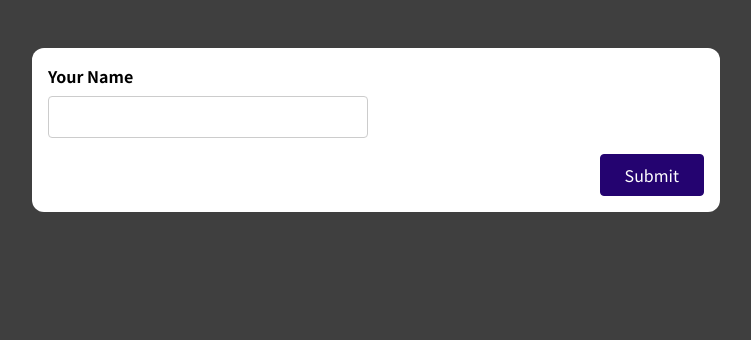
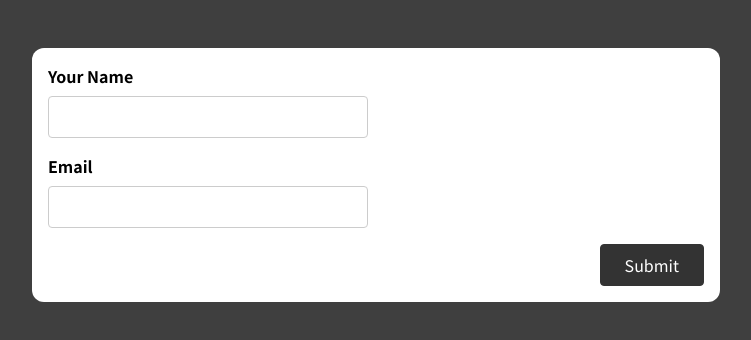
Before and after one commit to lukas-anci/react-form-input-feedback, a React (Create React App) app: page / in a window 1280 px wide. Shown: the top 340 px of the page, without its empty margins (264-1015 px from the left). Built offline with nearby package versions, Linux system fonts and the light colour scheme.

Commit message:
form 2nd input done

```diff
--- a/src/components/SimpleInput.js
+++ b/src/components/SimpleInput.js
@@ -1,32 +1,61 @@
-import { useState } from 'react';
+import { useEffect, useState } from 'react';
 const SimpleInput = (props) => {
   const [enteredName, setEnteredName] = useState('');
-  // const [enteredNameIsValid, setEnteredNameIsValid] = useState(false);
   const [enteredNameTouched, setEnteredNameTouched] = useState(false);
-  const [formIsValid, setFormValid] = useState(false);
+  const [formIsValid, setFormIsValid] = useState(false);
 
-  const enteredNameIsValid = enteredName.trim() !== '';
-  const nameInputIsInvalid = !enteredNameIsValid && enteredNameTouched;
+  const [enterEmail, setEnterEmail] = useState('');
+  const [enterEmailTouched, setEnterEmailTouched] = useState(false);
+
+  const emailValidationRegex =
+    /^(([^<>()[\]\\.,;:\s@"]+(\.[^<>()[\]\\.,;:\s@"]+)*)|(".+"))@((\[[0-9]{1,3}\.[0-9]{1,3}\.[0-9]{1,3}\.[0-9]{1,3}\])|(([a-zA-Z\-0-9]+\.)+[a-zA-Z]{2,}))$/;
+  const nameValidation = /^([a-zA-Z]+\s)*[a-zA-Z]+$/;
+
+  const enteredEmailIsValid = emailValidationRegex.test(enterEmail);
+
+  // const enteredEmailIsValid = !re;
+  const emailInputIsInvalid = !enteredEmailIsValid && enterEmailTouched;
+
+  const enteredNameIsValid =
+    enteredName.trim().length >= 3 && nameValidation.test(nameValidation);
+  const nameInputHasError = !enteredNameIsValid && enteredNameTouched;
+
+  // prideti email input ir prie pavaldinuoti prie esamos logikos
+  // email turi tureti @ ir taska po @.
+
+  useEffect(() => {
+    enteredNameIsValid && enteredEmailIsValid
+      ? setFormIsValid(true)
+      : setFormIsValid(false);
+  }, [enteredNameIsValid, enteredEmailIsValid]);
 
   const nameInputChangeHandler = (event) => {
     console.log('keystroke');
     setEnteredName(event.target.value);
+  };
+
+  const emailInputChangeHandler = (event) => {
+    console.log('email keystroke');
+    setEnterEmail(event.target.value);
   };
   const formSubmissionHandler = (event) => {
     // sustabdyti forma nuo siuntimo nustatytuoju budu
     event.preventDefault();
 
     // formos siuntimas reiskia kad visi laukai yra paliesti
+    setEnterEmailTouched(true);
     setEnteredNameTouched(true);
 
     // validacija
-    if (!enteredNameIsValid) {
+    if (!enteredNameIsValid || !enteredEmailIsValid) {
       return;
     }
 
     // isvalyti input po submit
     setEnteredName('');
     setEnteredNameTouched(false);
+    setEnterEmail('');
+    setEnterEmailTouched(false);
   };
   const nameInputBlurHandler = (event) => {
     setEnteredNameTouched(true);
@@ -35,13 +64,20 @@ const SimpleInput = (props) => {
       return;
     }
   };
-
-  const nameInputClasses = nameInputIsInvalid
+  const emailInputHandler = (event) => {
+    setEnterEmailTouched(true);
+    if (!enteredEmailIsValid) {
+      return;
+    }
+  };
+  const nameInputClasses = nameInputHasError
     ? 'form-control invalid'
     : 'form-control';
-
+  const emailInputClasses = emailInputIsInvalid
+    ? 'form-control invalid'
+    : 'form-control';
   return (
-    <form onSubmit={formSubmissionHandler}>
+    <form autoComplete="off" onSubmit={formSubmissionHandler}>
       <div className={nameInputClasses}>
         <label htmlFor="name">Your Name</label>
         <input
@@ -50,13 +86,26 @@ const SimpleInput = (props) => {
           onBlur={nameInputBlurHandler}
           type="text"
           id="name"
+        />{' '}
+        {nameInputHasError && (
+          <p className="error-text">Name must be at least 3 characters long</p>
+        )}
+      </div>
+      <div className={emailInputClasses}>
+        <label htmlFor="name">Email</label>
+        <input
+          value={enterEmail}
+          onChange={emailInputChangeHandler}
+          onBlur={emailInputHandler}
+          type="email"
+          id="email"
         />
-        {nameInputIsInvalid && (
-          <p className="error-text">Name must not be empty</p>
+        {emailInputIsInvalid && (
+          <p className="error-text">Email must not be empty</p>
         )}
       </div>
       <div className="form-actions">
-        <button>Submit</button>
+        <button disabled={!formIsValid}>Submit</button>
       </div>
     </form>
   );
--- a/src/index.css
+++ b/src/index.css
@@ -78,6 +78,12 @@ button:active {
   background-color: #33059e;
   border-color: #33059e;
 }
+button:disabled,
+button:disabled:hover {
+  background-color: #333;
+  border-color: #333;
+  cursor: not-allowed;
+}
 
 .form-actions {
   text-align: right;
```
Also changed, not shown: 1 other file (tests, documents, lock files or other folders).
